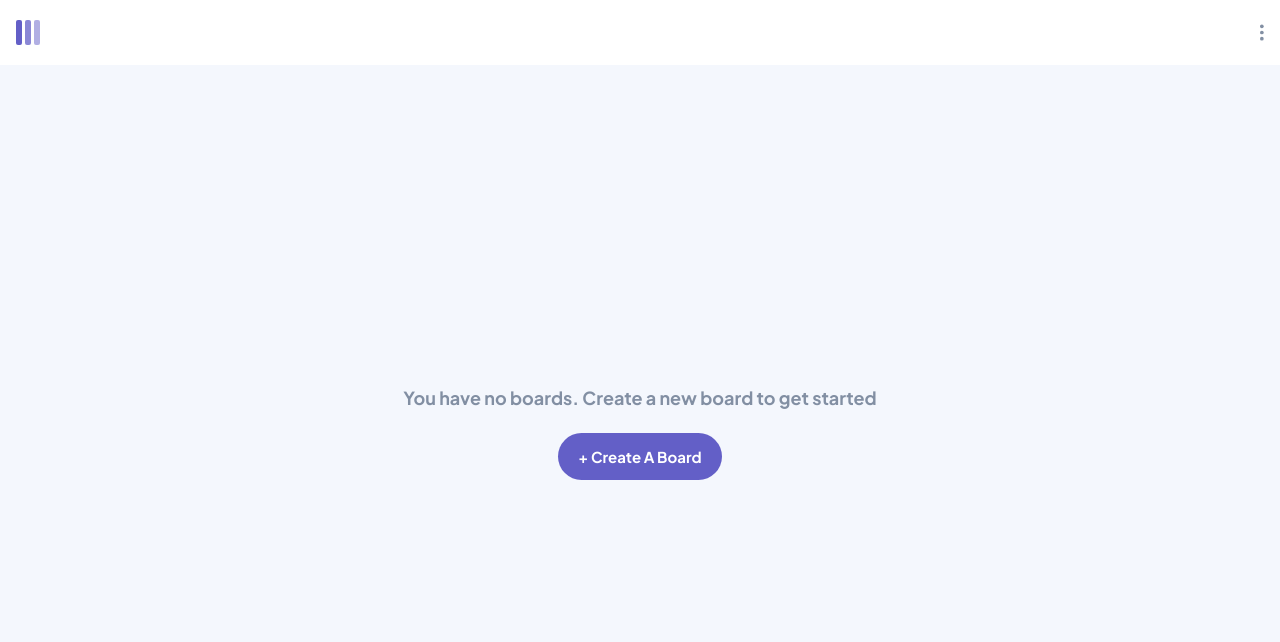
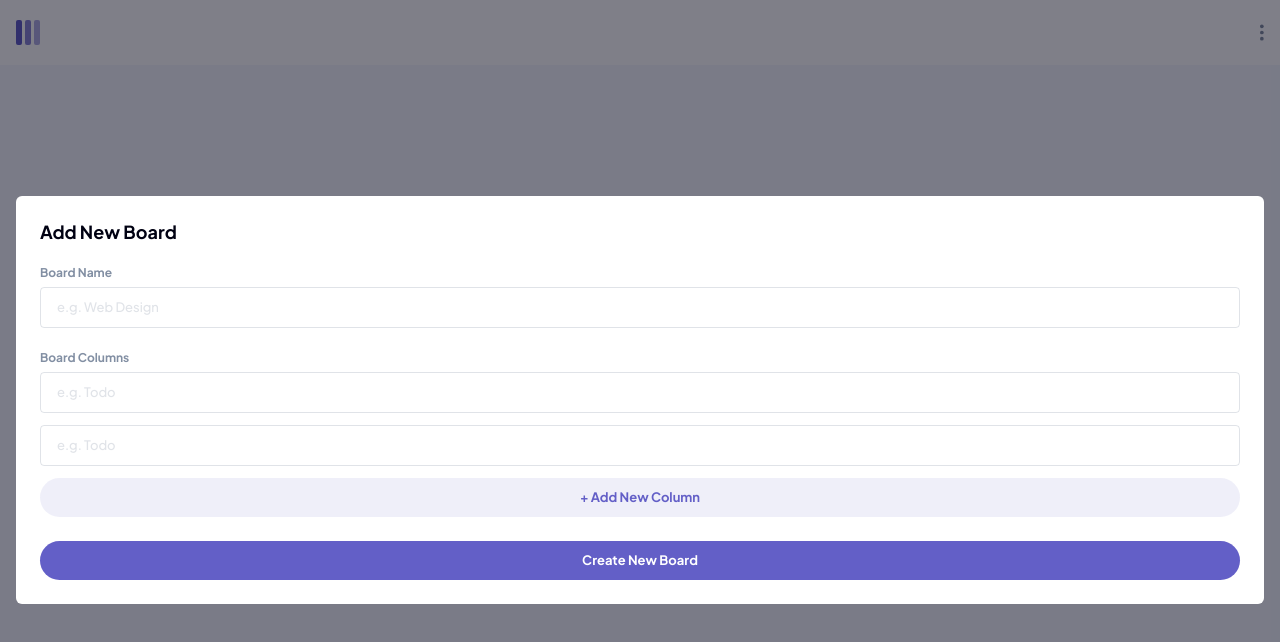
Before and after one commit to Newpoki/frontendmentor-kanban, a Next.js app: page /boards in a window 1280 px wide. Both pictures are taken after a click on the button "+ Create A Board". Shown: the top 642 px of the page. Built offline with nearby package versions, Linux system fonts and the light colour scheme.

Commit message:
feat: create BoardDialog UI

```diff
--- /dev/null
+++ b/app/boards/board-dialog/board-dialog.tsx
@@ -0,0 +1,43 @@
+'use client';
+
+import { Button } from '@/app/components/button';
+import { Dialog, DialogProps } from '@/app/components/dialog/dialog';
+import { DialogActions } from '@/app/components/dialog/dialog-actions';
+import { DialogContent } from '@/app/components/dialog/dialog-content';
+import { DialogTitle } from '@/app/components/dialog/dialog-title';
+import { TextField } from '@/app/components/textfield';
+import { useCallback } from 'react';
+
+type Props = Omit<DialogProps, 'children'>;
+
+export const BoardDialog = ({ isOpen, onClose }: Props) => {
+    const handleDelete = useCallback(() => {
+        console.log('delete');
+    }, []);
+
+    return (
+        <Dialog isOpen={isOpen} onClose={onClose}>
+            <DialogTitle>Add New Board</DialogTitle>
+
+            <DialogContent>
+                <TextField className="mb-6" label="Board Name" placeholder="e.g. Web Design" />
+
+                <div className="flex flex-col gap-3">
+                    <TextField
+                        label="Board Columns"
+                        placeholder="e.g. Todo"
+                        onDelete={handleDelete}
+                    />
+
+                    <TextField className="w-full" placeholder="e.g. Todo" onDelete={handleDelete} />
+
+                    <Button color="secondary">+ Add New Column</Button>
+                </div>
+            </DialogContent>
+
+            <DialogActions>
+                <Button>Create New board</Button>
+            </DialogActions>
+        </Dialog>
+    );
+};
--- a/app/boards/no-boards.tsx
+++ b/app/boards/no-boards.tsx
@@ -1,14 +1,37 @@
+'use client';
+
+import { useCallback, useState } from 'react';
 import { Button } from '../components/button';
+import { BoardDialog } from './board-dialog/board-dialog';
 
 export const NoBoards = () => {
+    const [isBoardDialogOpen, setIsBoardDialogOpen] = useState(false);
+
+    const handleOpenCreateBoardDialog = useCallback(() => {
+        setIsBoardDialogOpen(true);
+    }, []);
+
+    const handleCloseCreateBoardDialog = useCallback(() => {
+        setIsBoardDialogOpen(false);
+    }, []);
+
     return (
+        <>
             <section className="flex flex-1 flex-col justify-center gap-6">
                 <p className="text-center text-heading-l text-grey500">
                     You have no boards. Create a new board to get started
                 </p>
-            <Button className="self-center" size="medium">
+                <Button
+                    className="self-center"
+                    size="medium"
+                    type="button"
+                    onClick={handleOpenCreateBoardDialog}
+                >
                     + Create a board
                 </Button>
             </section>
+
+            <BoardDialog isOpen={isBoardDialogOpen} onClose={handleCloseCreateBoardDialog} />
+        </>
     );
 };
```
Lines whose indentation alone changed are shown as unchanged.
